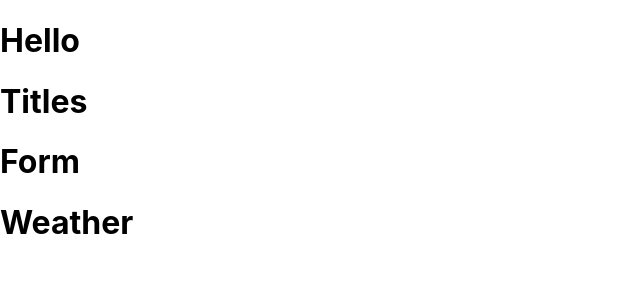
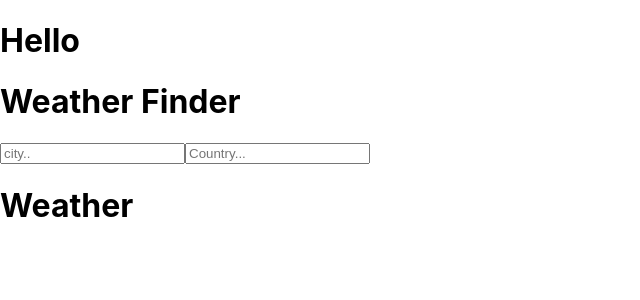
Before and after one commit to kaollie74/weather-app, a React (Create React App) app: page / in a window 1280 px wide. Shown: the top 300 px of the page, without its empty margins (0-640 px from the left). Built offline with nearby package versions, Linux system fonts and the light colour scheme; no server answers.

Commit message:
built out api fetch function and added form to form component

```diff
--- a/package.json
+++ b/package.json
@@ -3,6 +3,7 @@
   "version": "0.1.0",
   "private": true,
   "dependencies": {
+    "dotenv": "^8.1.0",
     "react": "^16.10.1",
     "react-dom": "^16.10.1",
     "react-scripts": "3.1.2"
--- a/src/Components/App/App.js
+++ b/src/Components/App/App.js
@@ -1,12 +1,30 @@
 import React, { Component } from 'react';
 import './App.css';
+require('dotenv').config();
+const WEATHER_API_KEY= process.env.WEATHER_API_KEY;
+
+
 
 // import components
 import Form from '../Form/Form';
 import Titles from '../Titles/Titles';
 import Weather from '../Weather/Weather';
 
+
 class App extends Component {
+
+  componentDidMount () {
+    this.getWeather();
+  }
+
+  getWeather = async () => {
+    const api_call = await fetch(`http://api.openweathermap.org/data/2.5/forecast?id=524901&APPID=${WEATHER_API_KEY}
+    `);
+
+    const data = await api_call.json();
+    console.log(data);
+
+  }
 
   render() {
     return (
--- a/src/Components/Form/Form.js
+++ b/src/Components/Form/Form.js
@@ -4,7 +4,10 @@ class Form extends Component {
 
   render (){
     return (
-      <h1>Form</h1>
+      <form>
+        <input type='text' name='city' placeholder='city..'/>
+        <input type='text' name='country' placeholder='Country...'/>
+      </form>
     )
   }
 
--- a/src/Components/Titles/Titles.js
+++ b/src/Components/Titles/Titles.js
@@ -1,11 +1,13 @@
-import React, {Component} from 'react';
+import React, { Component } from 'react';
 
 
 class Titles extends Component {
 
-  render () {
+  render() {
     return (
-      <h1>Titles</h1>
+      <div>
+        <h1>Weather Finder</h1>
+      </div>
     );
   }
 
```
Also changed, not shown: 2 other files (tests, documents, lock files or other folders).
